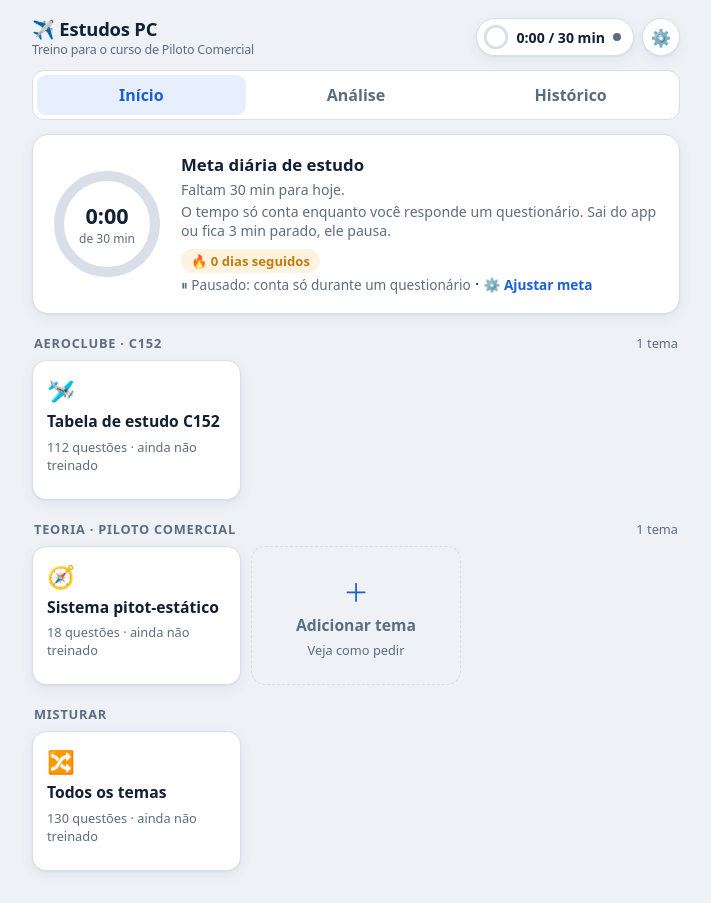
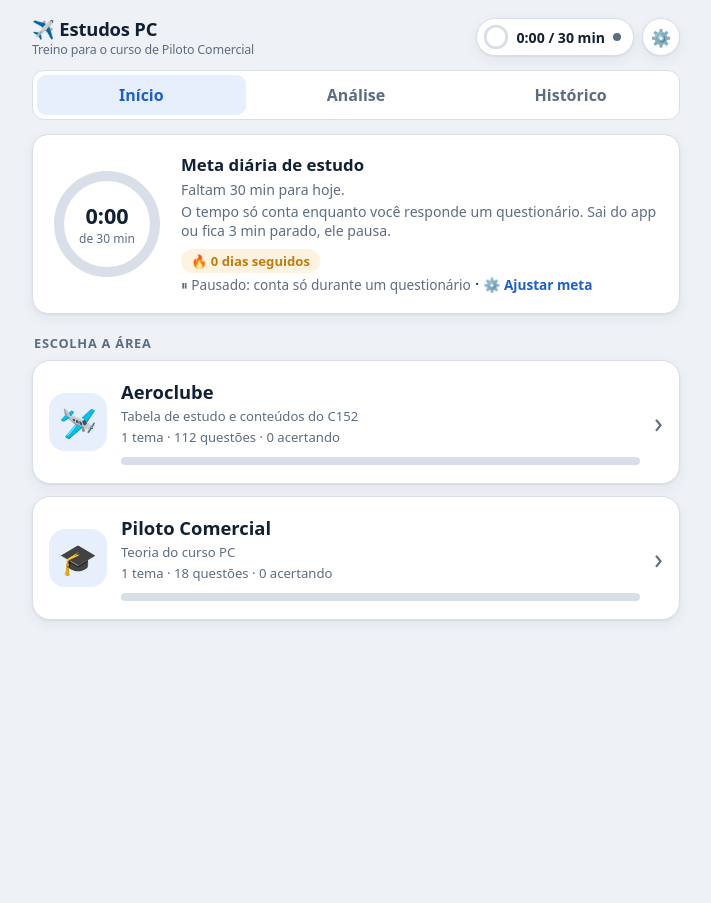
Before and after one commit to dani-flytech/estudos-pc, a plain HTML site: page index.html in a window 1280 px wide. Shown: the whole page, without its empty margins (284-995 px from the left). After the commit the page ends 800 px from the top, so only its background shows below. Drawn offline with Linux system fonts and the light colour scheme.

Commit message:
Tela inicial com áreas Aeroclube e Piloto Comercial
Co-Authored-By: Claude Opus 5.5 <noreply@anthropic.com>
Claude-Session: https://claude.ai/code/session_01X8km44zPS2QoHYS7cgzA42

```diff
--- a/index.html
+++ b/index.html
@@ -30,6 +30,12 @@ button{font:inherit;color:inherit;cursor:pointer}
 .hr{display:flex;gap:8px;align-items:center;flex:none}
 .gear{width:38px;height:38px;border-radius:50%;background:var(--card);border:1px solid var(--bd);box-shadow:var(--sh);font-size:1.05rem;display:flex;align-items:center;justify-content:center;padding:0}
 .lbl{font-weight:600;margin:16px 0 8px}
+.area{display:flex;align-items:center;gap:14px;width:100%;text-align:left;background:var(--card);border:1px solid var(--bd);border-radius:18px;padding:18px 16px;box-shadow:var(--sh);margin-bottom:12px}
+.area:hover{border-color:var(--ac)}
+.aic{flex:none;width:58px;height:58px;border-radius:16px;background:var(--ac2);display:flex;align-items:center;justify-content:center;font-size:1.9rem}
+.atx{flex:1;display:flex;flex-direction:column;gap:3px;min-width:0}.atx b{font-size:1.15rem}.atx .s,.chd .s{font-size:.82rem;color:var(--mu)}
+.aar{flex:none;font-size:1.8rem;color:var(--mu);line-height:1}
+.chd{display:flex;align-items:center;gap:14px;margin:0 2px 4px}.chd h2{margin:0 0 2px;font-size:1.3rem}
 .kp{display:flex;gap:10px;margin:4px 0 12px}.kpi{flex:1;background:var(--bg);border-radius:12px;padding:12px 8px;text-align:center}
 .kpi b{display:block;font-size:1.55rem;font-variant-numeric:tabular-nums}.kpi span{font-size:.76rem;color:var(--mu)}
 .ins{font-size:.95rem;line-height:1.5;margin:0 0 6px}
@@ -246,14 +252,16 @@ const TEMAS=[
 /* ↑ Cole novos temas aqui, separados por vírgula. */
 ];
 
-const APPV="24/11/2026 · v4";
-const CATS=[["clube","Aeroclube · C152"],["pc","Teoria · Piloto Comercial"]];
+const APPV="24/11/2026 · v5";
+const CATS=[["clube","Aeroclube","🛩️","Tabela de estudo e conteúdos do C152"],["pc","Piloto Comercial","🎓","Teoria do curso PC"]];
+let CATc="clube";
 const ALL=[],KM={};
 TEMAS.forEach(t=>t.q.forEach((f,k)=>{const e={f,k:t.id==="c152"?String(k):t.id+":"+k,tp:t.id};ALL.push(e);KM[e.k]=e}));
 let TPc="c152";
 const tObj=id=>TEMAS.find(t=>t.id===id);
-const tName=id=>id==="all"?"Todos os temas":((tObj(id)||{}).n||id);
-const LT=()=>TPc==="all"?ALL:ALL.filter(e=>e.tp===TPc);
+const catOf=id=>id.startsWith("cat:")?id.slice(4):((tObj(id)||{}).cat||"clube");
+const tName=id=>id==="all"?"Todos os temas":id.startsWith("cat:")?"Misturar: "+(CATS.find(c=>c[0]===id.slice(4))||[0,id])[1]:((tObj(id)||{}).n||id);
+const LT=()=>TPc==="all"?ALL:TPc.startsWith("cat:")?ALL.filter(e=>tObj(e.tp).cat===TPc.slice(4)):ALL.filter(e=>e.tp===TPc);
 const num=s=>parseFloat(String(s).replace(/\./g,"").replace(",",".").replace("−","-"));
 const sh=a=>{a=a.slice();for(let i=a.length-1;i>0;i--){const j=Math.floor(Math.random()*(i+1));[a[i],a[j]]=[a[j],a[i]]}return a};
 const $=id=>document.getElementById(id);
@@ -351,9 +359,9 @@ let view="home";
 function go(v){
   view=v;if(v!=="quiz")inRound=false;
   $("an").hidden=v!=="ana";$("t3").className=v==="ana"?"on":"";if(v==="ana")drawAna();
-  $("home").hidden=v!=="home";$("qz").hidden=v!=="quiz";$("hs").hidden=v!=="hist";$("cfg").hidden=v!=="cfg";
-  $("t1").className=(v==="home"||v==="quiz")?"on":"";$("t2").className=v==="hist"?"on":"";
-  if(v==="home"){done=true;drawHome()}if(v==="hist")drawHist();if(v==="cfg")drawCfg();tick(true);
+  $("home").hidden=v!=="home"&&v!=="cat";$("qz").hidden=v!=="quiz";$("hs").hidden=v!=="hist";$("cfg").hidden=v!=="cfg";
+  $("t1").className=(v==="home"||v==="cat"||v==="quiz")?"on":"";$("t2").className=v==="hist"?"on":"";
+  if(v==="home"){done=true;drawHome()}if(v==="cat"){done=true;drawCat()}if(v==="hist")drawHist();if(v==="cfg")drawCfg();tick(true);
   scrollTo(0,0);
 }
 $("t1").onclick=()=>go("home");$("gear").onclick=()=>go("cfg");$("t3").onclick=()=>go("ana");$("t2").onclick=()=>go("hist");
@@ -380,16 +388,31 @@ function drawHome(){
     const p=el("p");p.innerHTML="<b>Instale no iPhone para usar offline:</b> no Safari, toque em <b>Compartilhar</b> (quadrado com seta ⬆️) e depois em <b>Adicionar à Tela de Início</b>.";ic.appendChild(p);
     h.insertBefore(ic,g);
   }
-  CATS.forEach(([c,nm])=>{
-    const ts=TEMAS.filter(t=>t.cat===c);
-    const sc=el("div","sect");sc.appendChild(el("h3",null,nm));sc.appendChild(el("span",null,ts.length+(ts.length===1?" tema":" temas")));h.appendChild(sc);
-    const gr=el("div","grid");h.appendChild(gr);
-    ts.forEach(t=>gr.appendChild(tcard(t.ic||"📘",t.n,t.q.length+" questões",lastPct(t.id),()=>openTopic(t.id))));
-    if(c==="pc")gr.appendChild(addCard());
+  const sc=el("div","sect");sc.appendChild(el("h3",null,"Escolha a área"));h.appendChild(sc);
+  CATS.forEach(([c,nm,ic,desc])=>{
+    const ts=TEMAS.filter(t=>t.cat===c),ks=ALL.filter(e=>tObj(e.tp).cat===c);
+    const nv=ks.filter(e=>!H.seen[e.k]).length,wk=ks.filter(e=>H.seen[e.k]&&H.weak[e.k]).length,ok=ks.length-nv-wk;
+    const btn=el("button","area");
+    btn.appendChild(el("span","aic",ic));
+    const tx2=el("span","atx");tx2.appendChild(el("b",null,nm));tx2.appendChild(el("span","s",desc));
+    tx2.appendChild(el("span","s",ts.length+(ts.length===1?" tema":" temas")+" · "+ks.length+" questões · "+ok+" acertando"));
+    const bar=el("span","dbar");[[ok,"var(--ok)"],[wk,"var(--er)"],[nv,"var(--bd)"]].forEach(([n,cl])=>{const i=el("i");i.style.width=(ks.length?n/ks.length*100:0)+"%";i.style.background=cl;bar.appendChild(i)});tx2.appendChild(bar);
+    btn.appendChild(tx2);btn.appendChild(el("span","aar","›"));
+    btn.onclick=()=>{CATc=c;go("cat")};h.appendChild(btn);
   });
-  const sc=el("div","sect");sc.appendChild(el("h3",null,"Misturar"));h.appendChild(sc);
+  tick(true);
+}
+function drawCat(){
+  const h=$("home");h.innerHTML="";
+  const [c,nm,ic,desc]=CATS.find(x=>x[0]===CATc);
+  const bk=el("button","back","← Início");bk.onclick=()=>go("home");h.appendChild(bk);
+  const hd=el("div","chd");hd.appendChild(el("span","aic",ic));const tx=el("div");tx.appendChild(el("h2",null,nm));tx.appendChild(el("span","s",desc));hd.appendChild(tx);h.appendChild(hd);
+  const ts=TEMAS.filter(t=>t.cat===c);
+  const sc=el("div","sect");sc.appendChild(el("h3",null,"Questionários"));sc.appendChild(el("span",null,ts.length+(ts.length===1?" tema":" temas")));h.appendChild(sc);
   const gr=el("div","grid");h.appendChild(gr);
-  gr.appendChild(tcard("🔀","Todos os temas",ALL.length+" questões",lastPct("all"),()=>openTopic("all")));
+  ts.forEach(t=>gr.appendChild(tcard(t.ic||"📘",t.n,t.q.length+" questões",lastPct(t.id),()=>openTopic(t.id))));
+  if(ts.length>1){const n=ALL.filter(e=>tObj(e.tp).cat===c).length;gr.appendChild(tcard("🔀","Misturar temas de "+nm,n+" questões",lastPct("cat:"+c),()=>openTopic("cat:"+c)))}
+  if(c==="pc")gr.appendChild(addCard());
   tick(true);
 }
 function tcard(ic,n,sub,pct,fn){
@@ -437,7 +460,7 @@ function menu(){
   done=true;inRound=false;tick(true);
   $("pb").style.width="0";$("pos").textContent=tName(TPc);$("sc").textContent=LT().length+" questões";
   const b=$("box");b.innerHTML="";
-  const bk=el("button","back","← Temas");bk.onclick=()=>go("home");b.appendChild(bk);
+  const bk=el("button","back",TPc==="all"?"← Início":"← "+(CATS.find(x=>x[0]===catOf(TPc))||[0,"Temas"])[1]);bk.onclick=()=>{if(TPc==="all")go("home");else{CATc=catOf(TPc);go("cat")}};b.appendChild(bk);
   b.appendChild(el("p","q","Como quer treinar?"));
   if(LT().some(e=>typable(e.f))){
     const tg=el("div","seg");
```
